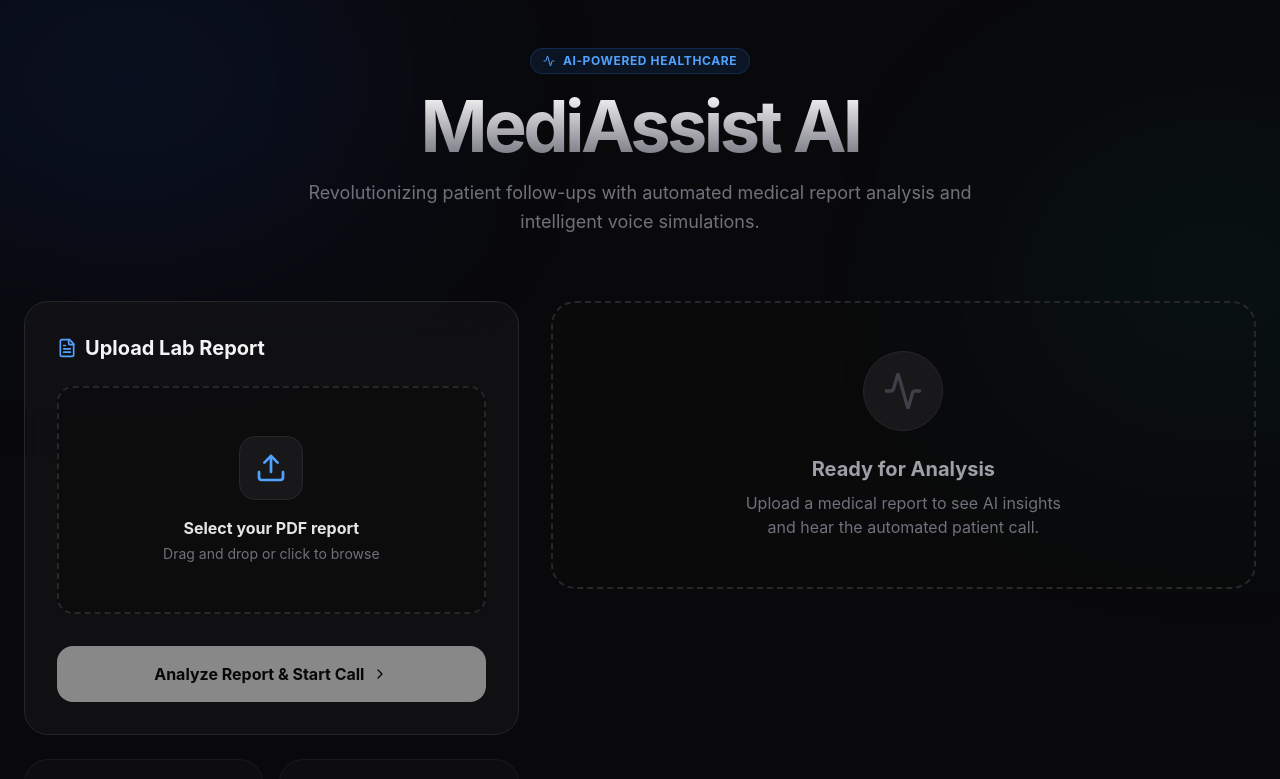
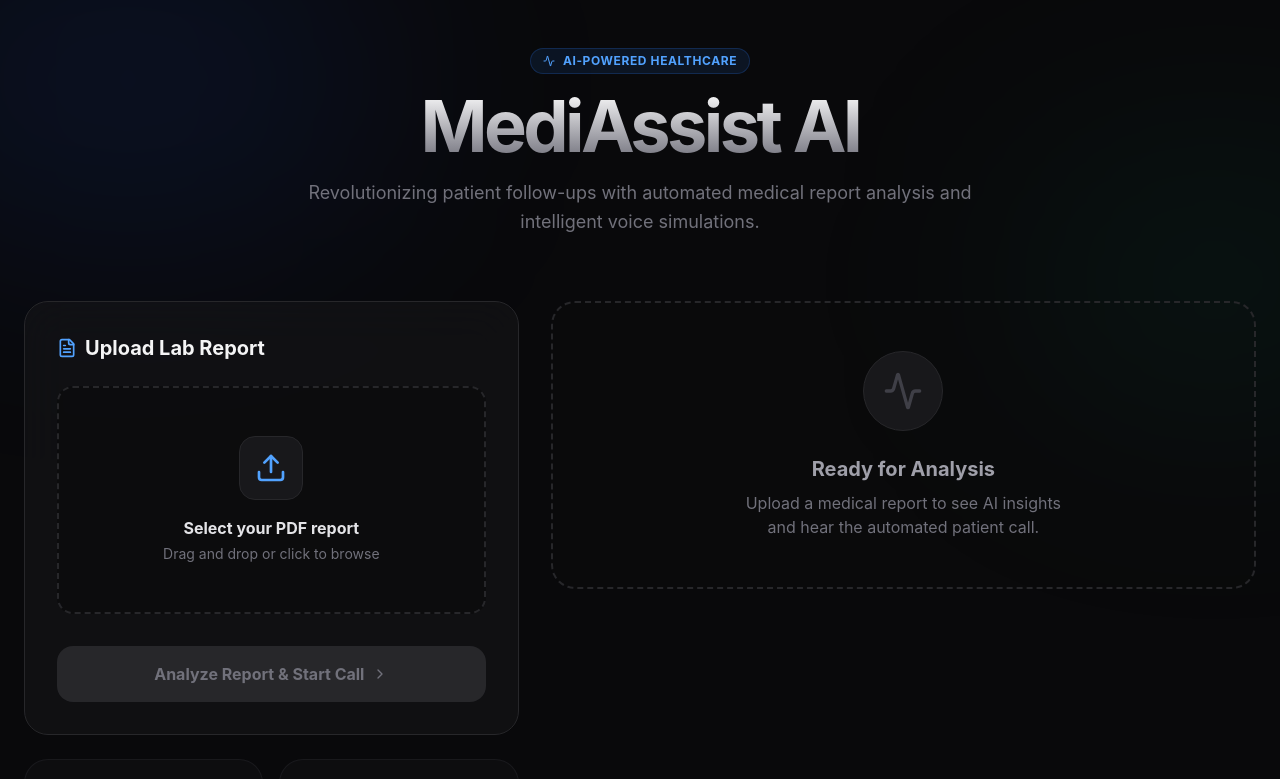
Before and after one commit to varadbarve/MediAssist, a Next.js app in the folder frontend/: page / in a window 1280 px wide. Shown: the top 779 px of the page. Built offline with nearby package versions, Linux system fonts and the light colour scheme.

Commit message:
Simplify button logic for reliability

```diff
--- a/frontend/src/app/page.tsx
+++ b/frontend/src/app/page.tsx
@@ -154,9 +154,14 @@ export default function Home() {
               </div>
 
               <button
-                onClick={handleUpload}
+                type="button"
+                id="analyze-button"
+                onClick={() => {
+                  console.log("Analyze button clicked!");
+                  handleUpload();
+                }}
                 disabled={!file || isProcessing}
-                className="w-full mt-8 py-4 px-6 rounded-2xl bg-white text-black font-bold flex items-center justify-center gap-2 hover:bg-zinc-200 disabled:opacity-50 disabled:cursor-not-allowed transition-all active:scale-[0.98]"
+                className="w-full mt-8 py-4 px-6 rounded-2xl bg-white text-black font-bold flex items-center justify-center gap-2 hover:bg-zinc-200 disabled:bg-zinc-800 disabled:text-zinc-500 disabled:cursor-not-allowed transition-all active:scale-[0.98] cursor-pointer"
               >
                 {isProcessing ? (
                   <div className="w-5 h-5 border-2 border-black/30 border-t-black rounded-full animate-spin" />
```
